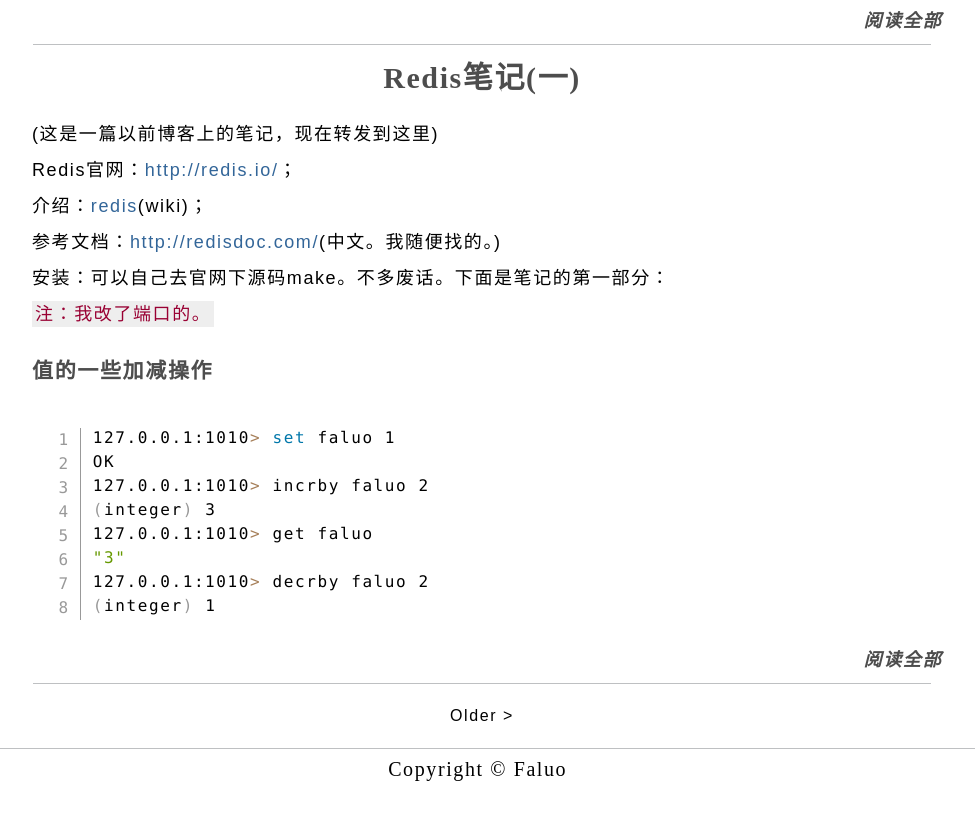
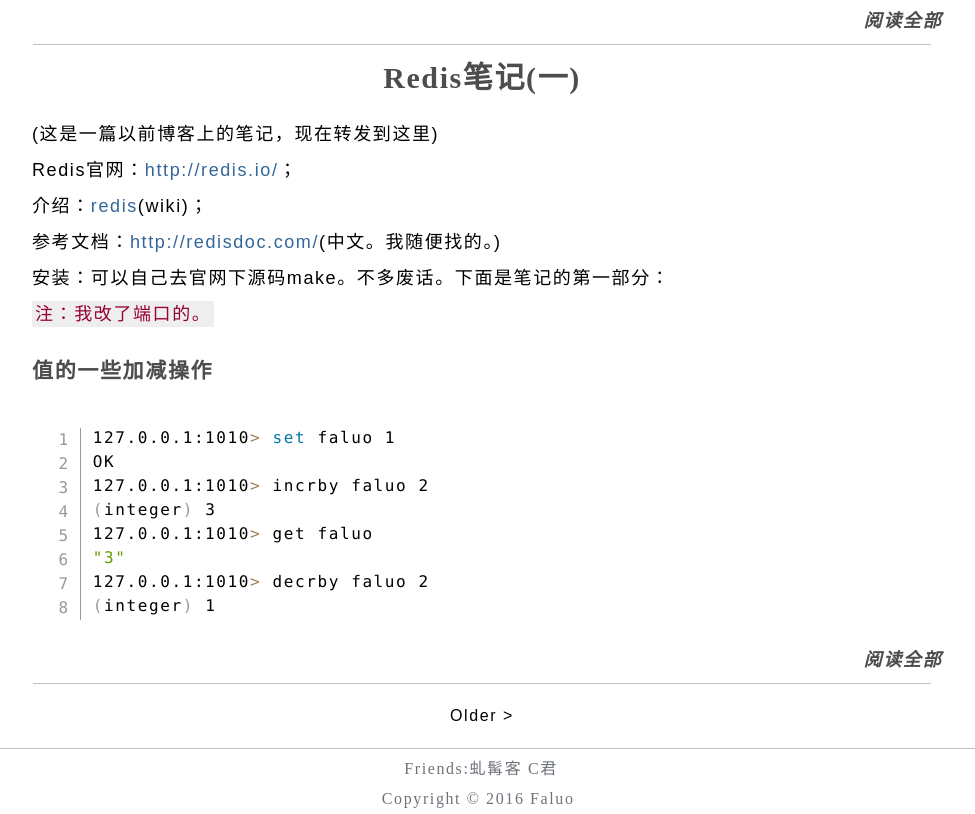
Before and after one commit to faluo116/faluo116.github.io, a plain HTML site: page index.html in a window 1280 px wide. Shown: the part 5088-5902 px from the top of the page, without its empty margins (158-1133 px from the left). Before the commit the page ends 5872 px from the top, so only its background shows below. Drawn offline with Linux system fonts and the light colour scheme; a web font is replaced by a local one.

Commit message:
Friend Link

```diff
--- a/css/mafuyu_wiki.css
+++ b/css/mafuyu_wiki.css
@@ -158,12 +158,12 @@ a.in-table:hover {
 }
 
 a.on-bottom:link {
-    color: #000000;
+    color: #6E737A;
     text-decoration: none;
 }
 
 a.on-bottom:visited {
-    color: #000000;
+    color: #6E737A;
     text-decoration: none;
 }
 
@@ -473,10 +473,10 @@ div.onbottom{
 	height:30px;
     text-align:center;
 	margin:0px auto 0px auto;
-	padding:10px -10px;
 	left:-1px;
 	line-height:30px;
-	font-size:20px;
+	font-size:16px;
+    color:#6E737A;
 	font-family:PTZ55F,华文细黑,serif;
 	/*background-color:#F0F0F0;*/
 	background-color:#FFFFFF;
--- a/index.html
+++ b/index.html
@@ -163,6 +163,6 @@ OK<br/>
 </div>
 </div>
 <div id="split-line"></div>
-<div class="onbottom">Copyright&nbsp;&copy;&nbsp;Faluo&nbsp;</div>
+<div class="onbottom">Friends:<a class="on-bottom" href="http://qiuranke.info" target="_blank">虬髯客</a>&nbsp;<a class="on-bottom" href="http://ccfans.coding.me" target="_blank">C君</a><br/>Copyright&nbsp;&copy;&nbsp;2016&nbsp;Faluo&nbsp;</div>
 <script type="text/javascript">var cnzz_protocol = (("https:" == document.location.protocol) ? " https://" : " http://");document.write(unescape("%3Cspan id='cnzz_stat_icon_1255299937'%3E%3C/span%3E%3Cscript src='" + cnzz_protocol + "s95.cnzz.com/z_stat.php%3Fid%3D1255299937%26show%3Dpic1' type='text/javascript'%3E%3C/script%3E"));</script>
 </body>
```
Also changed, not shown: 16050200.html (+1 -1 lines), 16050300.html (+1 -1 lines), 16050400.html (+1 -1 lines), 16050401.html (+1 -1 lines), 16050500.html (+1 -1 lines), 16050501.html (+1 -1 lines), 16050502.html (+1 -1 lines), 16050600.html (+1 -1 lines), 16050601.html (+1 -1 lines), 2.html (+1 -1 lines), 404.html (+2 -2 lines), about.html (+1 -1 lines), archive.html (+1 -1 lines).
